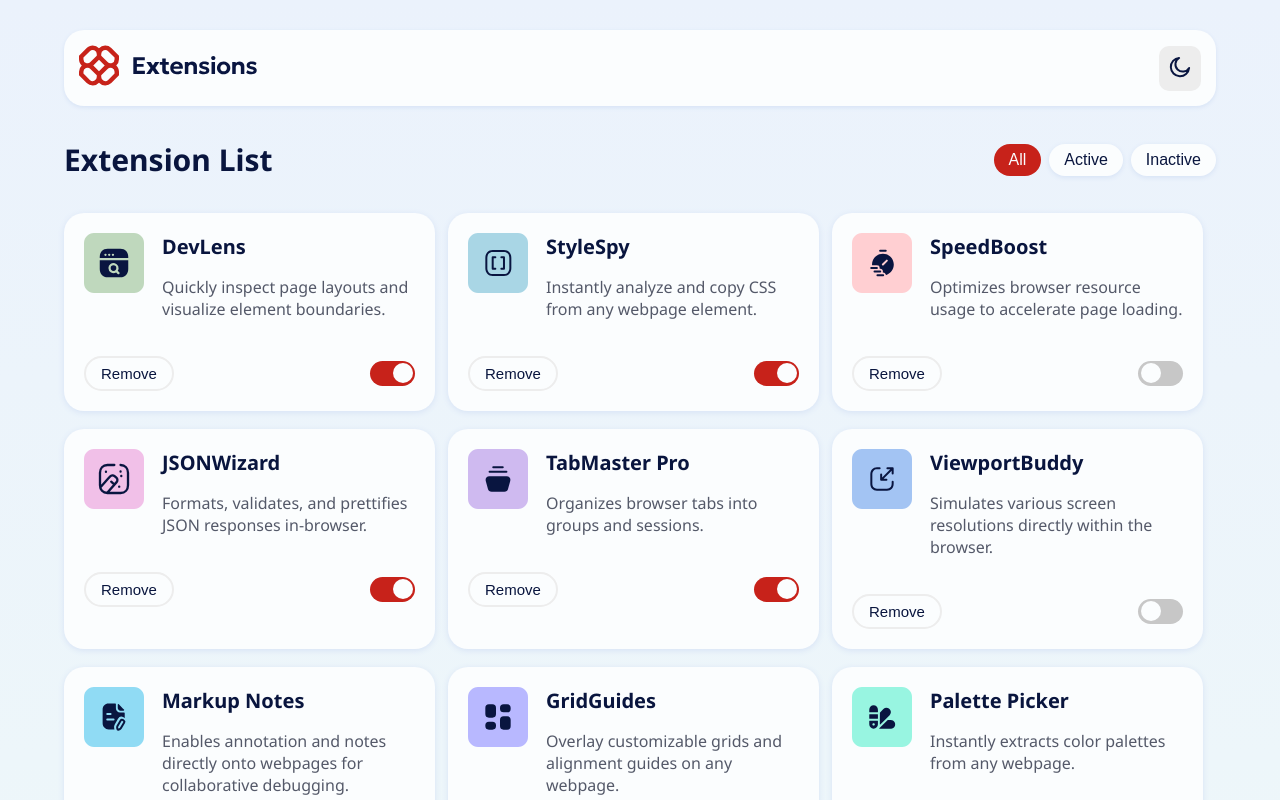
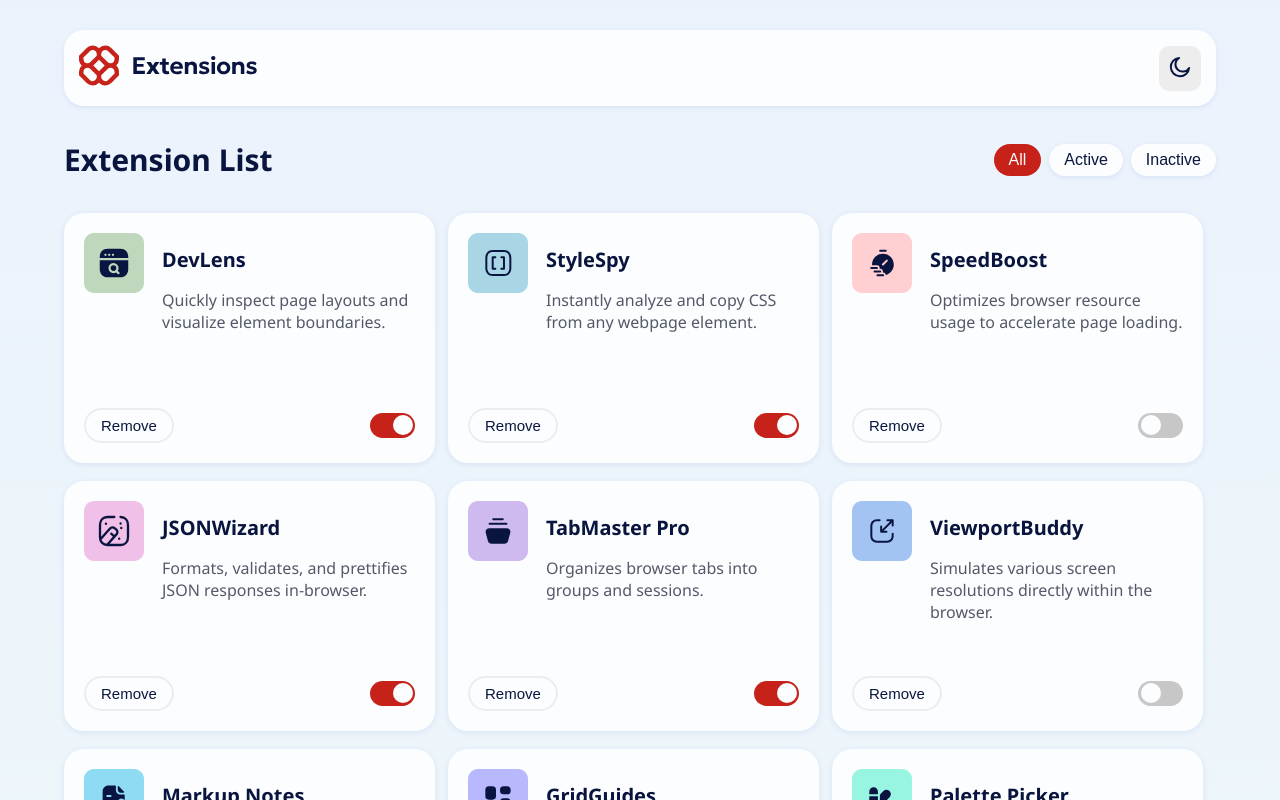
Before and after one commit to Jey223/browser-extension-manager, a Vue app: page / in a window 1280 px wide. Shown: the top 800 px of the page. Built offline with nearby package versions, Linux system fonts and the light colour scheme.

Commit message:
make cards info well arranged

```diff
--- a/src/components/ExtensionCard.vue
+++ b/src/components/ExtensionCard.vue
@@ -80,9 +80,13 @@ export default {
     .card{
         flex-grow: 1;
         max-width: calc(33.3333% - 0.8rem);
+        height: 250px;
         padding:20px;
         border-radius: 20px;
         margin-bottom: 5px;
+        display: flex;
+        flex-direction: column;
+        justify-content: space-between;
     }
     .card-light{
         background-color:hsl(200, 60%, 99%);
@@ -93,11 +97,12 @@ export default {
         border: 1px solid hsl(226, 11%, 37%);
     }
     .card-info {
+        align-items: baseline;
         display: flex;
         flex-wrap: wrap;
         text-align: left;
         gap: 0.5rem;
-        margin-bottom: 20px;
+        /* margin-bottom: 20px; */
     }
     .card-img  {
         margin-right: 10px;
```
